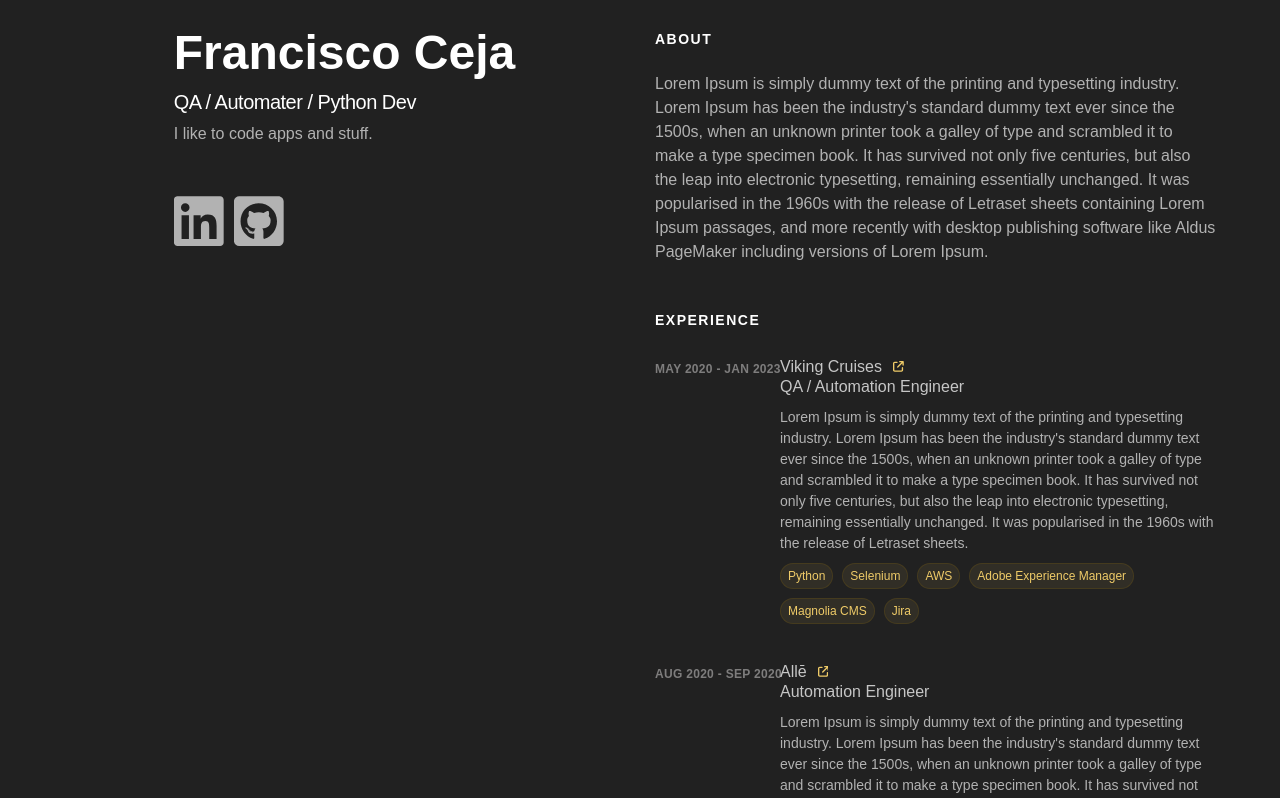
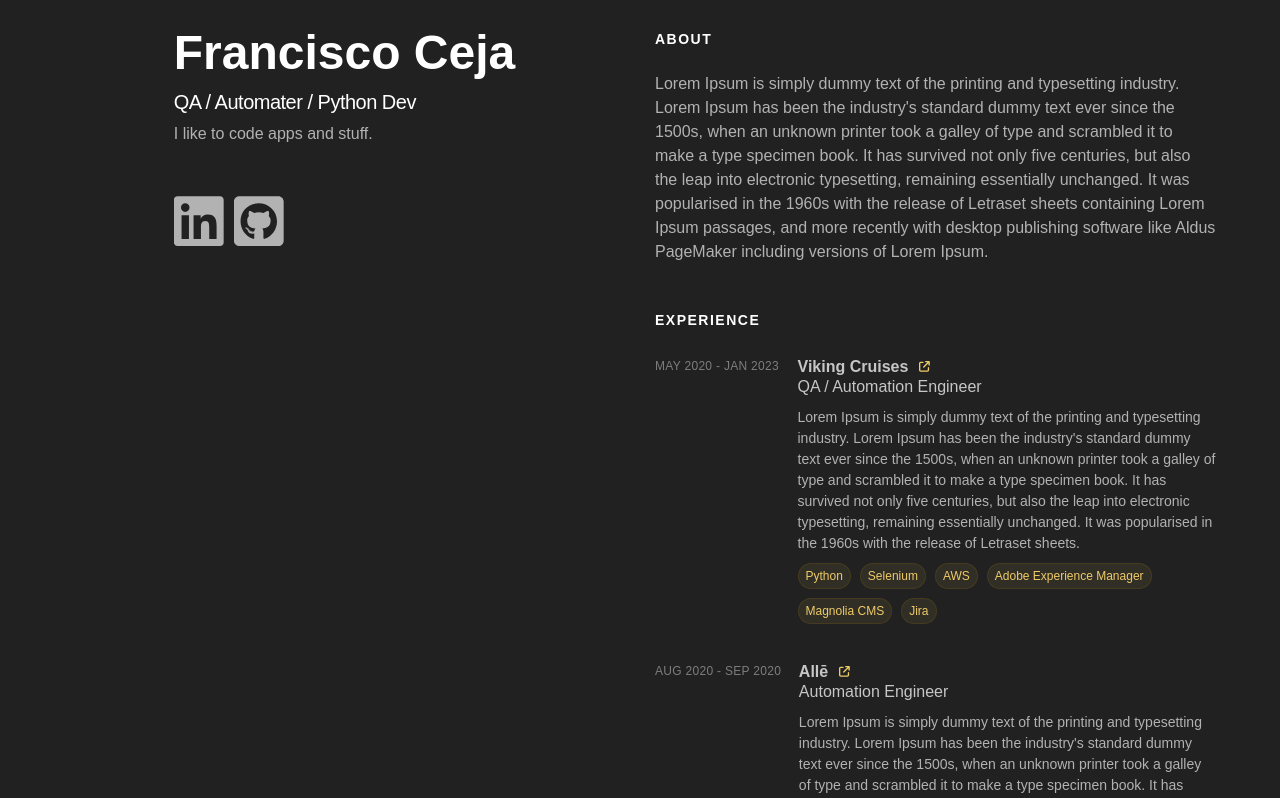
Before and after one commit to fceja/fceja.com_v2, a React (Vite) app: page / in a window 1280 px wide. Shown: the top 798 px of the page. Built offline with nearby package versions, Linux system fonts and the light colour scheme.

Commit message:
more css adjustments

```diff
--- a/src/scss/components/home/ExperienceCardsList.scss
+++ b/src/scss/components/home/ExperienceCardsList.scss
@@ -19,13 +19,15 @@
     color: rgba(168, 167, 167, 0.691);
     white-space: nowrap;
     font-size: .75em;
-    font-weight: 600;
+    font-weight: 500;
     letter-spacing: .3px;
+    padding-right: 50px;
+    margin: 0;
 }
 
 .card-position {
     color: rgb(198, 198, 198);
-    font-weight: 300;
+    font-weight: 200;
 }
 
 .card-comp {
@@ -34,7 +36,7 @@
     margin: 0;
     color: rgb(198, 198, 198);
     font-size: 1em;
-    font-weight: 500;
+    font-weight: 600;
     display: block;
 
     a {
@@ -58,9 +60,7 @@
             margin: 0 0 0 10px;
             padding: 1px;
         }
-
     }
-
 }
 
 .card-title {
--- a/src/scss/components/home/PinnedProjectCardList.scss
+++ b/src/scss/components/home/PinnedProjectCardList.scss
@@ -51,7 +51,7 @@ $xOffset: 12px;
 .home-proj-title-link {
     color: rgb(198, 198, 198);
     font-size: 1em;
-    font-weight: 500;
+    font-weight: 600;
     text-decoration: none;
 }
 
--- a/src/scss/components/projects/ProjectsTable.scss
+++ b/src/scss/components/projects/ProjectsTable.scss
@@ -24,7 +24,7 @@
 .tr-proj span {
     color: rgb(238, 238, 238);
     font-size: 1em;
-    font-weight: 600;
+    font-weight: 500;
 }
 
 .tr-proj-link {
--- a/src/ts/components/home/ExperienceCardsList.tsx
+++ b/src/ts/components/home/ExperienceCardsList.tsx
@@ -13,7 +13,7 @@ const ExperienceCardsList = () => {
                     >
                         <div
                             className="card-year"
-                            style={{ margin: "1.5px 0 0 0", minWidth: "125px" }}
+                            style={{ margin: "-2px 0 0 0", minWidth: "125px" }}
                         >
                             {elem.year}
                         </div>
```
